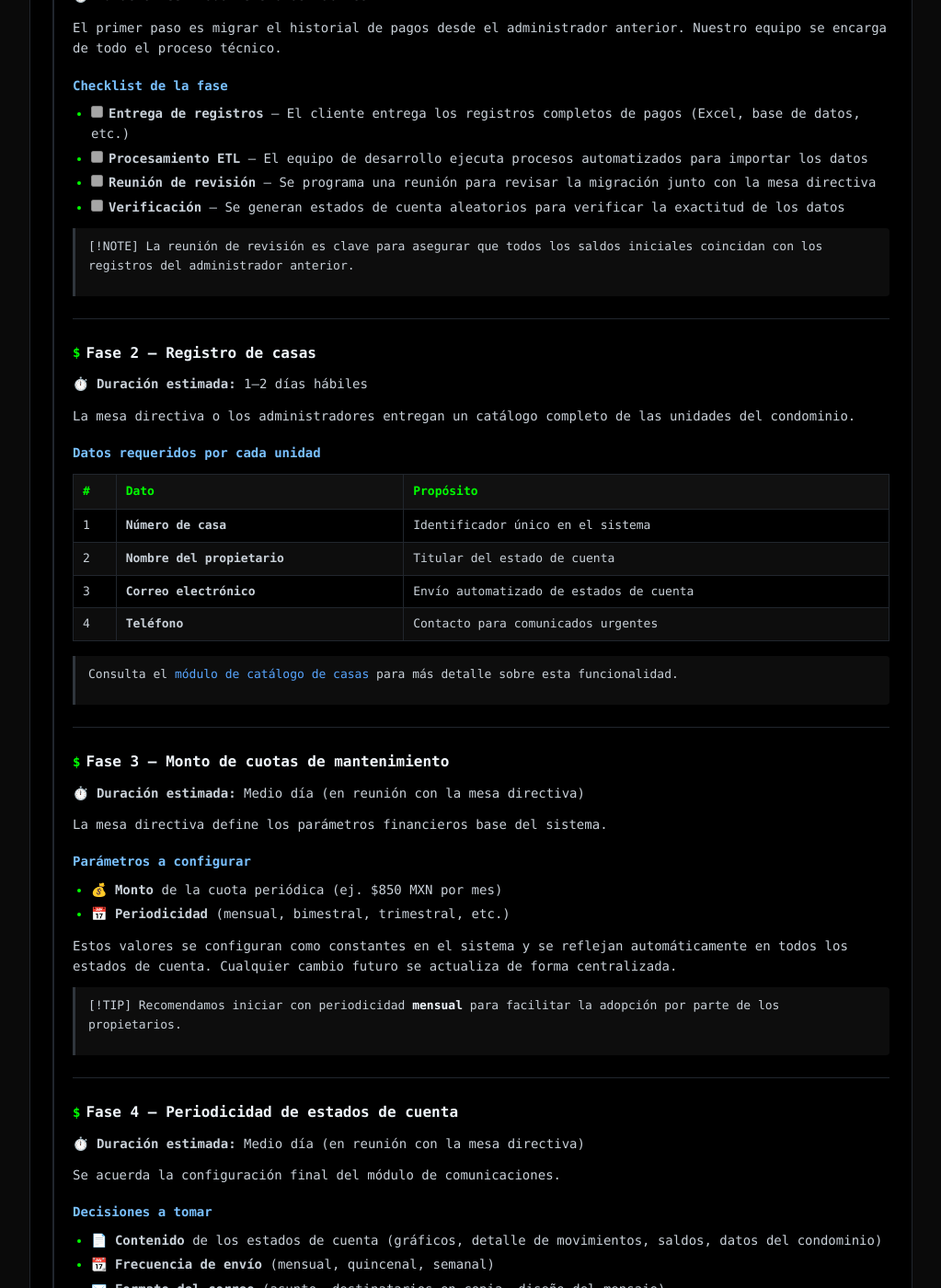
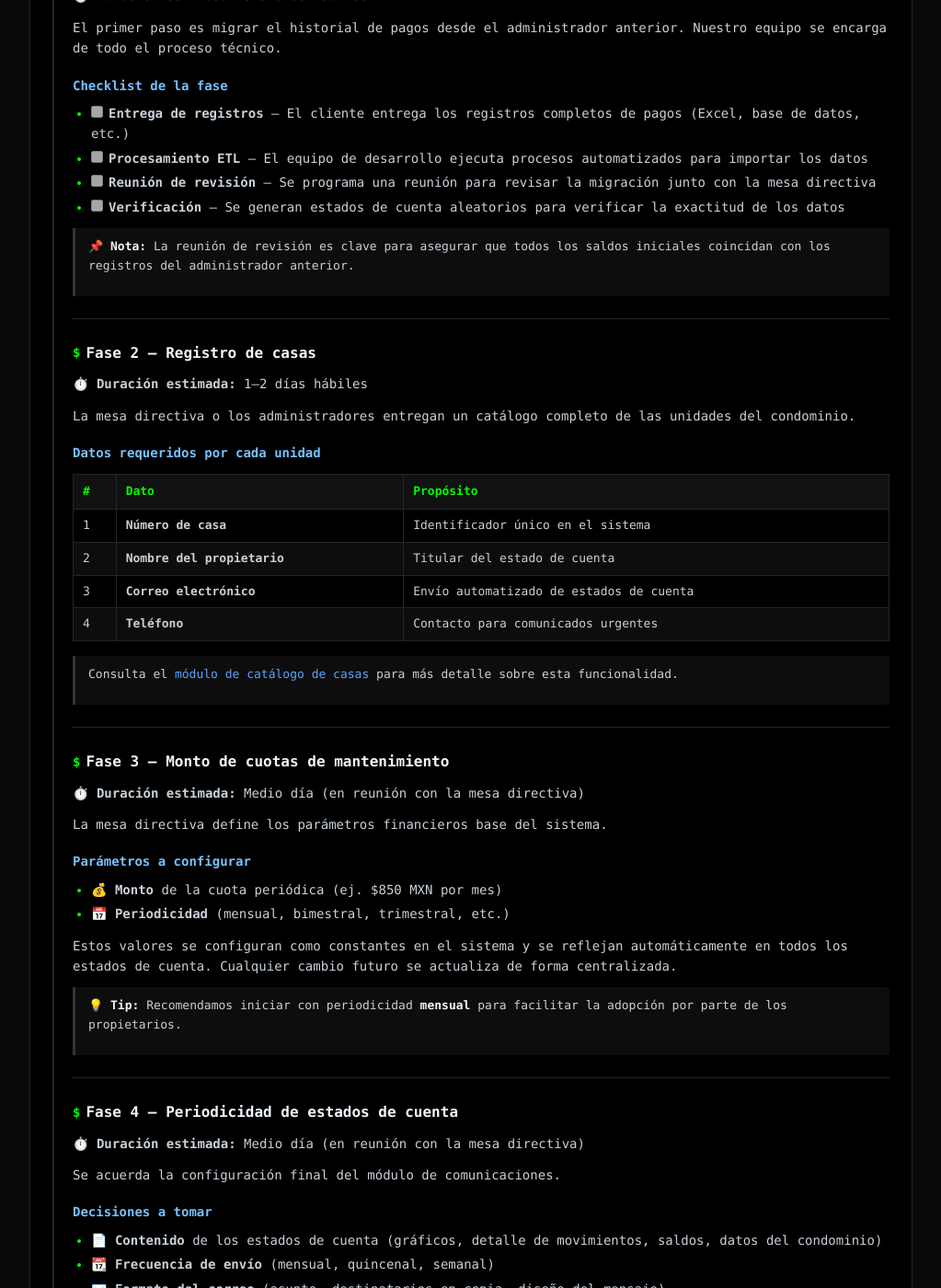
Before and after one commit to vvaldelamar/CuotasM, a Jekyll site: the page built from pages/iniciamos.md, in a window 1280 px wide and 1400 px high, scrolled down 569 px. Shown: the whole window at 92% size, without its empty margins (128-1151 px from the left). Built offline with Jekyll 4.4.1, drawn with Linux system fonts in a browser that asks for light colours; our own code applies the rules of GitHub Pages for plain Markdown files.

```diff
--- a/pages/iniciamos.md
+++ b/pages/iniciamos.md
@@ -26,8 +26,7 @@ El primer paso es migrar el historial de pagos desde el administrador anterior.
 - [ ] **Reunión de revisión** — Se programa una reunión para revisar la migración junto con la mesa directiva
 - [ ] **Verificación** — Se generan estados de cuenta aleatorios para verificar la exactitud de los datos
 
-> [!NOTE]
-> La reunión de revisión es clave para asegurar que todos los saldos iniciales coincidan con los registros del administrador anterior.
+> 📌 **Nota:** La reunión de revisión es clave para asegurar que todos los saldos iniciales coincidan con los registros del administrador anterior.
 
 ---
 
@@ -63,8 +62,7 @@ La mesa directiva define los parámetros financieros base del sistema.
 
 Estos valores se configuran como constantes en el sistema y se reflejan automáticamente en todos los estados de cuenta. Cualquier cambio futuro se actualiza de forma centralizada.
 
-> [!TIP]
-> Recomendamos iniciar con periodicidad **mensual** para facilitar la adopción por parte de los propietarios.
+> 💡 **Tip:** Recomendamos iniciar con periodicidad **mensual** para facilitar la adopción por parte de los propietarios.
 
 ---
 
```
Also changed, not shown: pages/contacto.md (+1 -2 lines), pages/costos.md (+2 -4 lines), pages/leads.md (+1 -3 lines), pages/sistema.md (+2 -4 lines), README.md.
